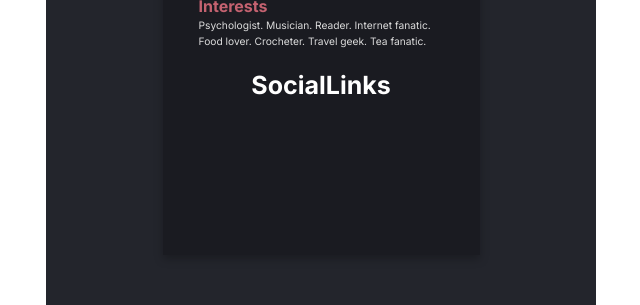
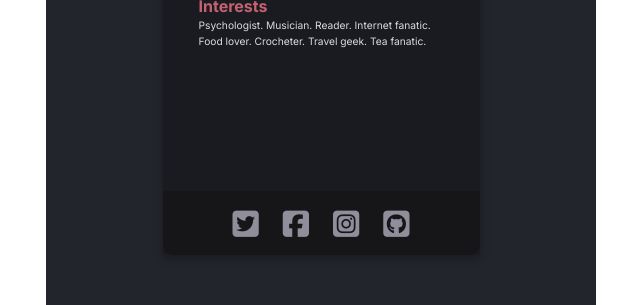
Before and after one commit to AnastasiiaPiatak/Business-Card-React, a React (Vite) app in the folder Buisness Card/business_card-react/: page / in a window 1280 px wide. Shown: the part 525-830 px from the top of the page, without its empty margins (319-959 px from the left). Built offline with nearby package versions, Linux system fonts and the light colour scheme.

Commit message:
Added a social links section

```diff
--- a/Buisness Card/business_card-react/src/components/SocialLinks.jsx
+++ b/Buisness Card/business_card-react/src/components/SocialLinks.jsx
@@ -1,3 +1,29 @@
 export default function SocialLinks() {
-  return <h1>SocialLinks</h1>;
+  return (
+    <div className="socialLinks">
+      <span>
+        <a href="/" target="_blank">
+          <i className="fa-brands fa-square-twitter"></i>
+        </a>
+      </span>
+      <span>
+        <a href="https://www.facebook.com/anastasia.piatak" target="_blank">
+          <i className="fa-brands fa-square-facebook"></i>
+        </a>
+      </span>
+      <span>
+        <a
+          href="https://www.instagram.com/invites/contact/?i=358tukace46n&utm_content=2p0quyr"
+          target="_blank"
+        >
+          <i className="fa-brands fa-square-instagram"></i>
+        </a>
+      </span>
+      <span>
+        <a href="https://github.com/AnastasiiaPiatak" target="_blank">
+          <i className="fa-brands fa-square-github"></i>
+        </a>
+      </span>
+    </div>
+  );
 }
--- a/Buisness Card/business_card-react/src/index.css
+++ b/Buisness Card/business_card-react/src/index.css
@@ -186,22 +186,64 @@
 
 /* Interests section */
 
-.interests{
+.interests {
   margin-top: 13px;
   margin-left: 36px;
   margin-right: 34px;
 }
 
-.interests h2{
+.interests h2 {
   color: #c46270;
   font-weight: 700;
   font-size: 16px;
   line-height: 150%;
 }
 
-.interests p{
+.interests p {
   font-weight: 400;
   font-size: 10.24px;
   line-height: 150%;
   color: #dcdcdc;
 }
+
+/* Social Links section */
+
+.socialLinks {
+  width: 317px;
+  height: 64px;
+  background: #161619;
+  border-radius: 0px 0px 10px 10px;
+  position: fixed;
+  bottom: 0;
+  display: flex;
+  align-items: center;
+  justify-content: center;
+}
+
+.socialLinks span{
+  padding-top: 10px;
+  padding-right: 24px;
+}
+
+.socialLinks span:last-child {
+  padding-right: 0;
+}
+
+.socialLinks a{
+  transition: 500ms;
+}
+
+.socialLinks a:hover{
+  transition: 500ms;
+  transform: scale(0.95);
+  box-shadow: 3px 2px 22px 1px rgba(0, 0, 0, 0.24);
+}
+
+.socialLinks a:hover i{
+  color: #c46270;
+}
+
+.socialLinks i{
+  color: #918E9B;
+  font-size: 30px;
+}
```
